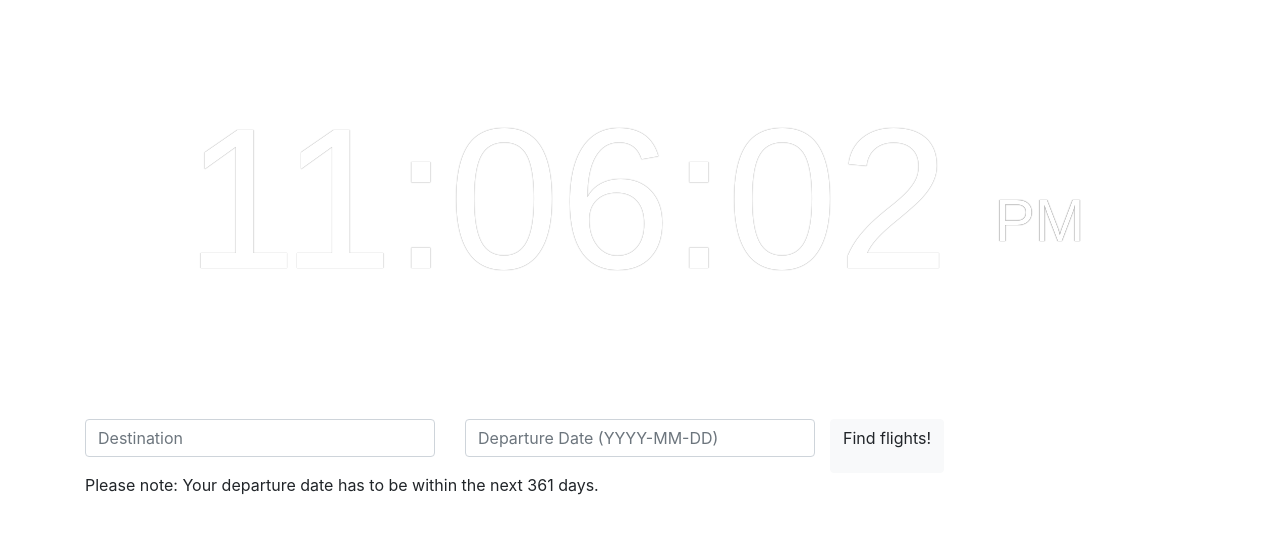
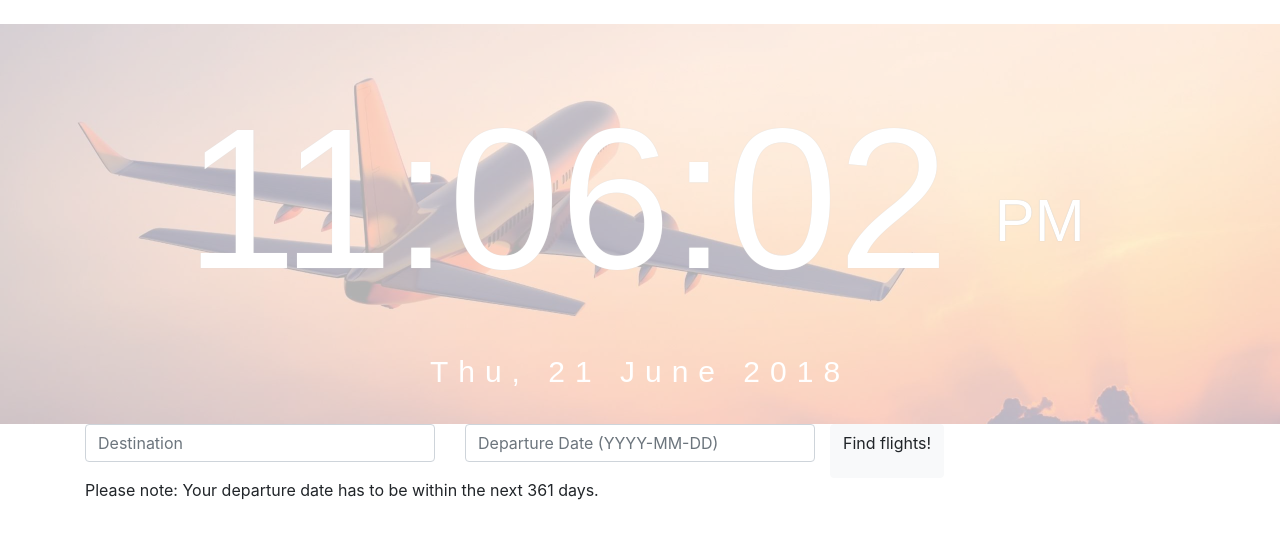
Before and after one commit to moumali610/RutgersGroupProject-2, a Flask app: page /flights in a window 1280 px wide. Shown: the part 66-605 px from the top of the page. Run offline with Flask 2, Linux system fonts and the light colour scheme; some libraries are stand-ins or nearby versions.

Commit message:
delete extra style.css file

```diff
--- a/static/style.css
+++ b/static/style.css
@@ -1,22 +1,15 @@
-<<<<<<< HEAD
-=======
 .jumbotron {
     background-image: url("../img/NYC.jpeg");
     background-color: #cccccc;
     background-size: cover;
 
 }
->>>>>>> 7dc1da0bc0512d37e6ce85df7b5448ce59a5054d
 
 #map,
 body,
 html {
   height: 100%;
 }
-<<<<<<< HEAD
-=======
-
->>>>>>> 7dc1da0bc0512d37e6ce85df7b5448ce59a5054d
 .background {
   top: 10px;
   z-index: -1;
@@ -60,7 +53,4 @@ html {
   font-family:arial,sans-serif;
   color:#fff;
 }
-<<<<<<< HEAD
-=======
 /* set map, body, and html to 100% of the screen size */
->>>>>>> 7dc1da0bc0512d37e6ce85df7b5448ce59a5054d
```
Also changed, not shown: templates/style.css (deleted, +0 -23 lines).
